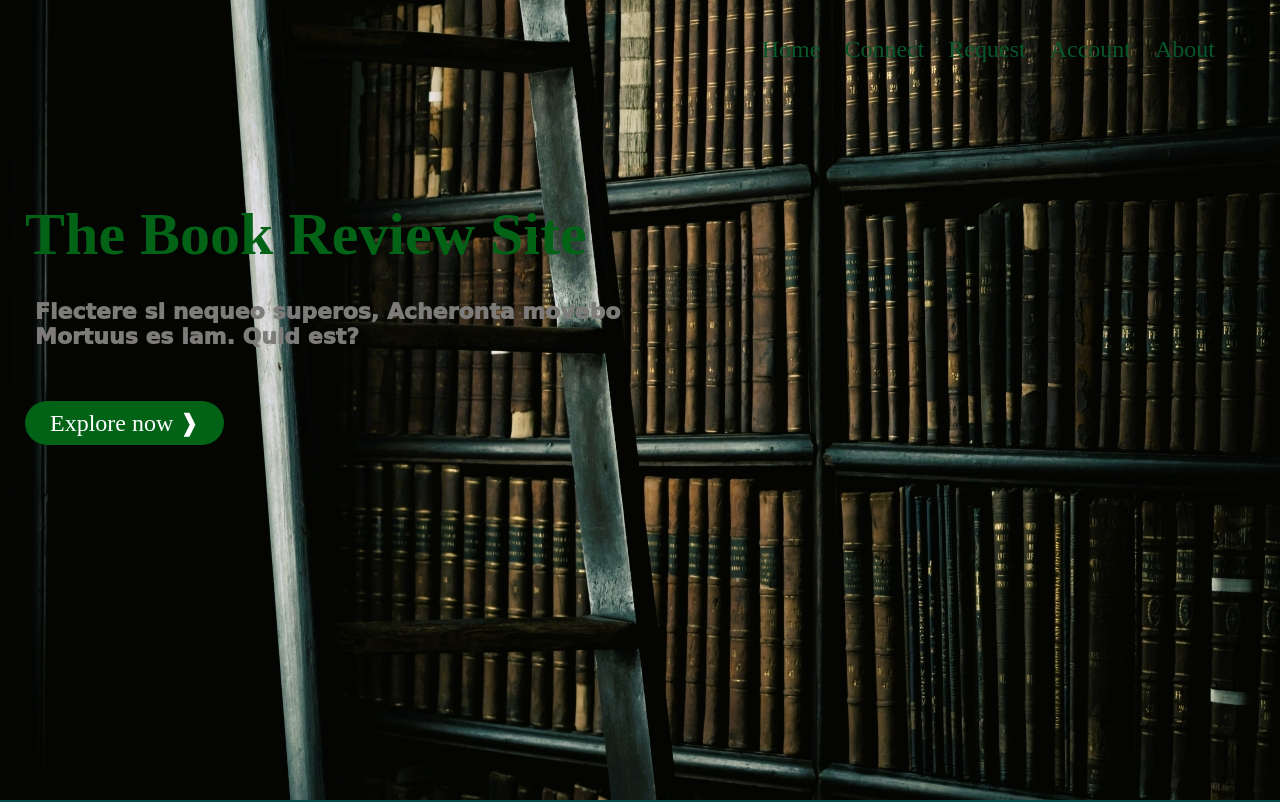
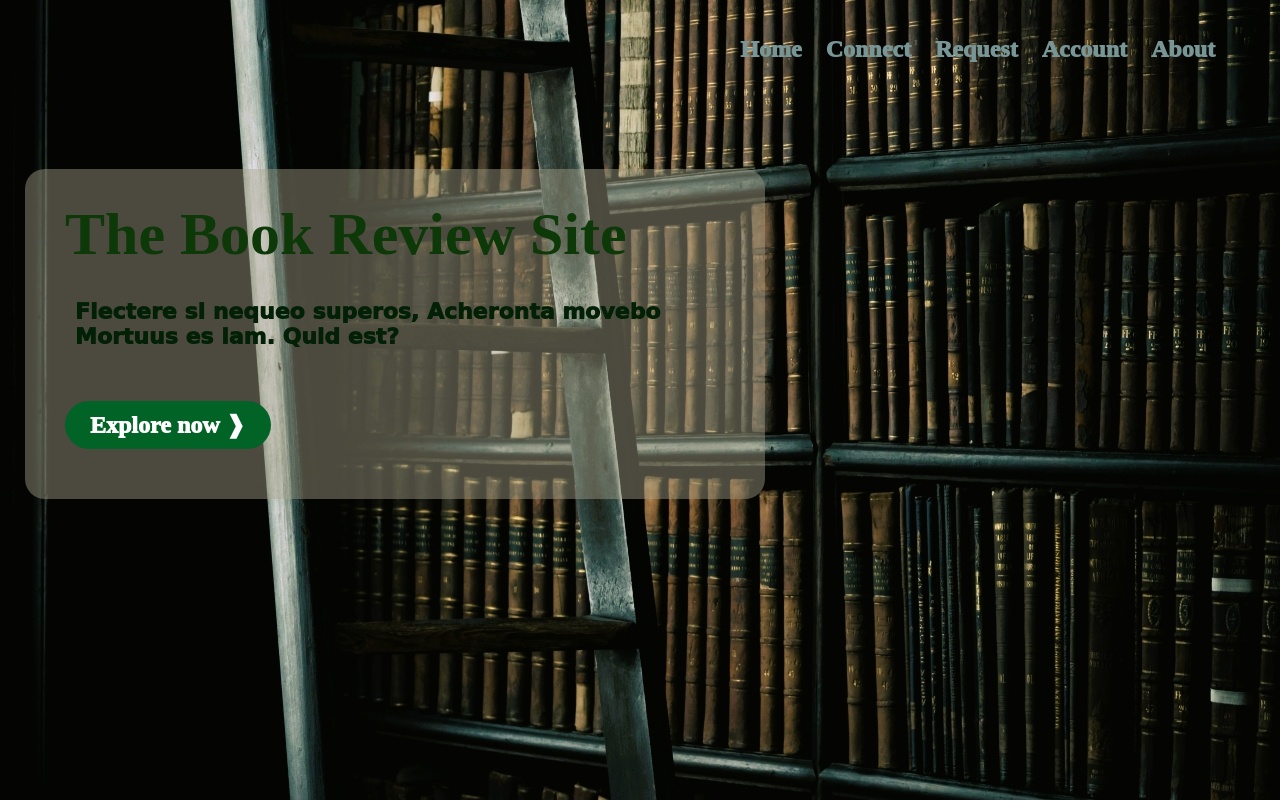
Before and after one commit to jzf21/Book-review-website, a plain HTML site: page index.html in a window 1280 px wide. Shown: the top 802 px of the page. Drawn offline with Linux system fonts and the light colour scheme.

Commit message:
Update styles2.css

```diff
--- a/styles2.css
+++ b/styles2.css
@@ -32,15 +32,21 @@ body {
 
   a{
   text-decoration: none;
-  color: #07572b;
+  color: #789696;
   font-size: 24px;
   font-weight:1500;
+  font-weight: 1000;
+  transition: all 0.3s .2s ease-in-out;
+  }
+  li :hover{
+    font-size: 26px;
   }
   .col-2 p{
-  color:rgb(126, 123, 123);
+  color:#022005;
   font-family: 'Dancing Script', cursive;
   font-size: 22px;
   font-weight: 1000;
+  padding-left: 20px;
   }
   .container{
   max-width:1300px;
@@ -55,15 +61,23 @@ body {
   align-items:center;
   flex-wrap:wrap;
   justify-content: space-around;
+  background-color: #a7a28a71;
+  padding-left: 20px;
+  padding-bottom: 20px;
+  border-radius: 20px;
+  max-width: 90vh;
 
   }
   .col-2{
   top:0;
 
+
   position: relative;
-  z-index:4;
-  flex-basis:50%;
-  min-width:300px;
+
+  flex-basis:100%;
+  min-width:380px;
+
+  border-radius: 20px;
   }
 
   .col-2 img{
@@ -72,16 +86,18 @@ body {
   }
 
   .col-2 h1{
+  padding-left: 20px;
   font-size: 60px;
   line-height: 60px;
   margin:35px 0;
   font-family: 'Source Serif Pro', serif;
-  color: rgb(2, 99, 23);
+  color: #0d3808;
   font-weight: 900;
-  z-index:4;
+
   }
 
   .flip-card {
+
       margin-left: 10vh;
     background-color: transparent;
     width: 300px;
@@ -120,7 +136,7 @@ body {
   }
 
   .flip-card-back {
-    background-color: #2980b9;
+    background-color: #A7A28A;
     color: white;
     overflow: auto;
     transform: rotateY(-180deg);
@@ -136,10 +152,9 @@ body {
   margin-top:70px;
   }
   section{
-      display: flex;
-      flex-direction: row;
+
       height: 100vh;
-      background-color: rgb(5, 76, 78);
+      background-color: #0F110C;
 
   }
   p{
@@ -149,14 +164,33 @@ body {
   }
   .btn{
     display:inline-block;
-    background:rgb(2, 99, 23) ;
+    background:#016325 ;
     color:#fff;
-    padding:8px 25px;
-    margin:30px 0;
+    padding:10px 25px;
+    margin:30px 20px;
     border-radius:30px;
     z-index:9;
-    transition: background 0.5s;
+    transition:  0.5s;
     }
     .btn:hover {
       background: #660000;
       }
+
+#review-title{
+  display: inline;
+  position: absolute;
+  font-size: 40px;
+  color:#789696;
+  font-weight: 600;
+  margin-left: 20vh;
+  margin-bottom: 40px;
+  z-index: 2;
+  padding-bottom: 20px;
+
+
+}
+.container2{
+  display: flex;
+  flex-direction: row;
+
+}
```
